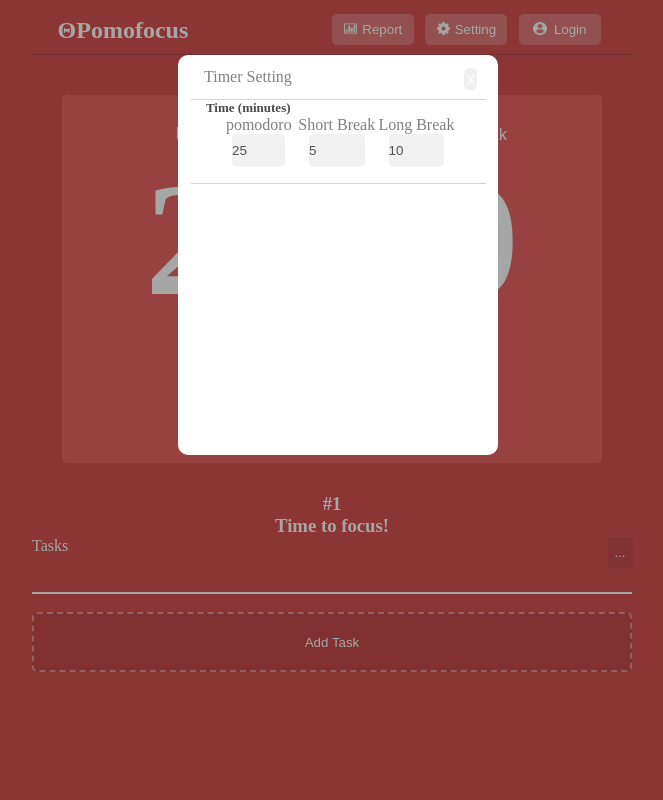
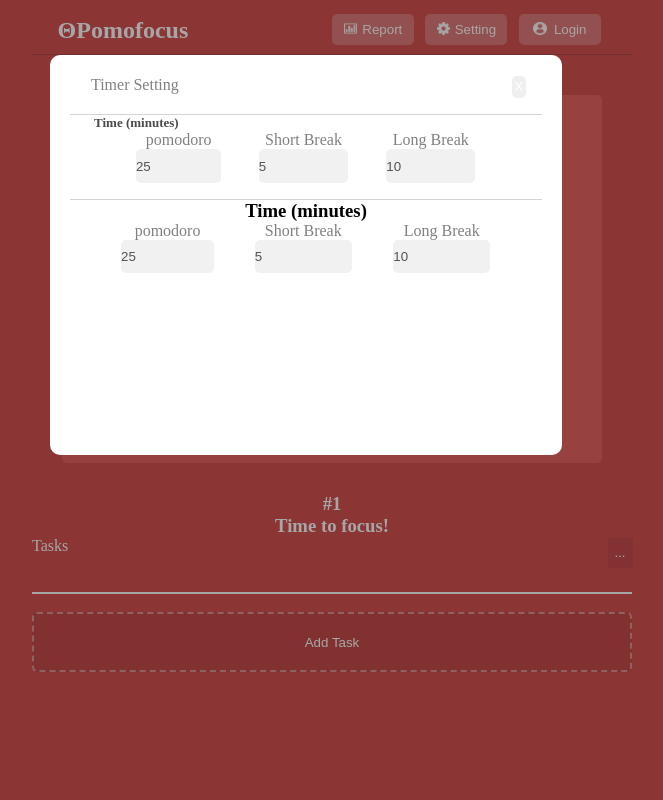
Before and after one commit to JUAN-P-A-B-L-O/PomodoroWeb, a plain HTML site: page index.html in a window 1280 px wide. Both pictures are taken after a click on the button "Setting". Shown: the top 800 px of the page, without its empty margins (308-971 px from the left). Drawn offline with Linux system fonts and the light colour scheme.

Commit message:
Alterando funcionalidades

```diff
--- a/assets/css/index.css
+++ b/assets/css/index.css
@@ -246,9 +246,11 @@ header label {
 .setting {
     background-color: white;
     color: black;
-    width: 25%;
+    /* width: 25%; */
+    max-width: 40vw;
+    min-width: 300px;
     height: 50vh;
-    margin-left: 38%;
+    margin-left: 28%;
     z-index: 10000;
     position: fixed;
     text-align: center;
--- a/index.html
+++ b/index.html
@@ -62,6 +62,19 @@
                     <div><label for="long-input">Long Break</label><input type="number" value="10" class="long-input"
                             name="" id="long-input"></div>
                 </div>
+
+
+            </div>
+            <div>
+                <h3>Time (minutes)</h3>
+            </div>
+            <div class="time-control-button">
+                <div><label for="pomodoro-input">pomodoro</label><input type="number" value="25"
+                        class="pomodoro-input" name="" id="pomodoro-input"></div>
+                <div><label for="short-input">Short Break</label><input type="number" value="5" class="short-input"
+                        name="" id="short-input"></div>
+                <div><label for="long-input">Long Break</label><input type="number" value="10" class="long-input"
+                        name="" id="long-input"></div>
             </div>
         </section>
 
```
